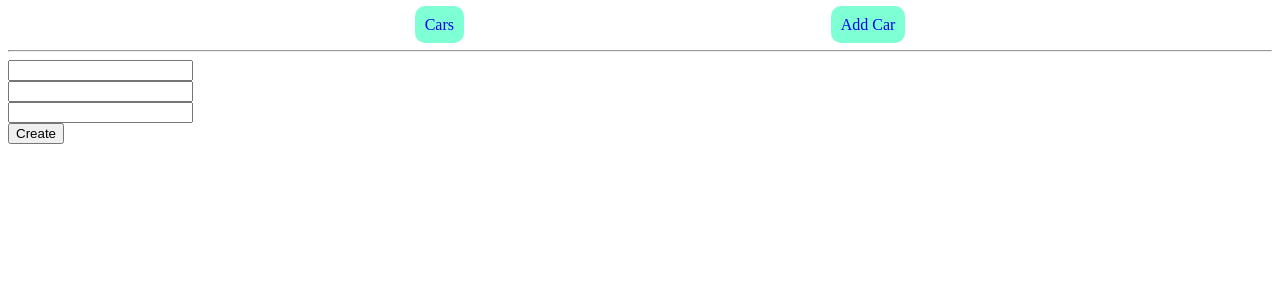
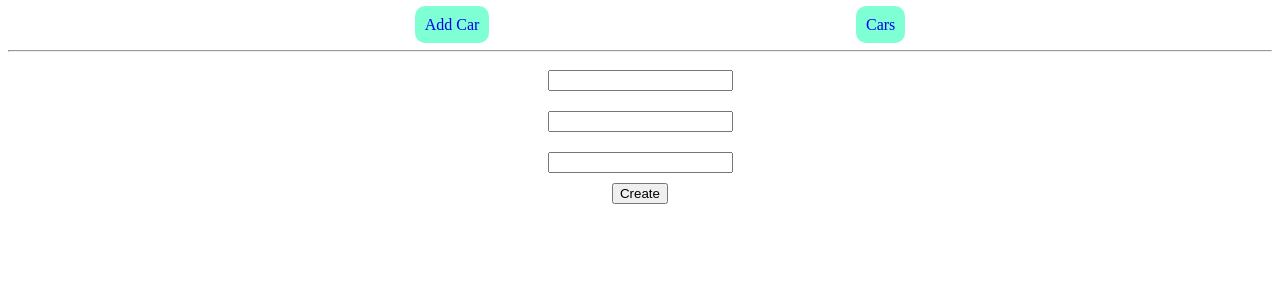
Before and after one commit to Maks-Onyshchenko13051927101261/react-lessons, a React (Vite) app: page /cars/create in a window 1280 px wide. Shown: the top 300 px of the page. Built offline with nearby package versions, Linux system fonts and the light colour scheme.

Commit message:
made css

```diff
--- a/src/components/cars-component/CarsComponent.tsx
+++ b/src/components/cars-component/CarsComponent.tsx
@@ -9,9 +9,8 @@ export const CarsComponent = () => {
     useEffect(() => {
         carServices.getAllCars().then(cars => {
             setCars(cars)
-            console.log(cars)
         });
-    },[])
+    }, [])
     return (
         <div className="cars">{
             cars.map((car) => (<CarComponent car={car} key={car.id}/>
--- a/src/components/create-component/CreateCarComponent.tsx
+++ b/src/components/create-component/CreateCarComponent.tsx
@@ -1,3 +1,4 @@
+import "./createCar.css"
 import {useForm} from "react-hook-form";
 import type {ICarModel} from "../../models/CarModel.tsx";
 import {joiResolver} from "@hookform/resolvers/joi";
--- /dev/null
+++ b/src/components/create-component/createCar.css
@@ -0,0 +1,6 @@
+form{
+text-align: center;
+}
+input{
+    margin: 10px;
+}
--- a/src/components/menu-component/MenuComponent.tsx
+++ b/src/components/menu-component/MenuComponent.tsx
@@ -4,8 +4,8 @@ import {Link} from "react-router";
 export const MenuComponent = () => {
     return (
         <ul>
+            <li><Link to="cars/create">Add Car</Link></li>
             <li><Link to="cars">Cars</Link></li>
-            <li><Link to="cars/create">Add Car</Link></li>
         </ul>
     );
 };
```
